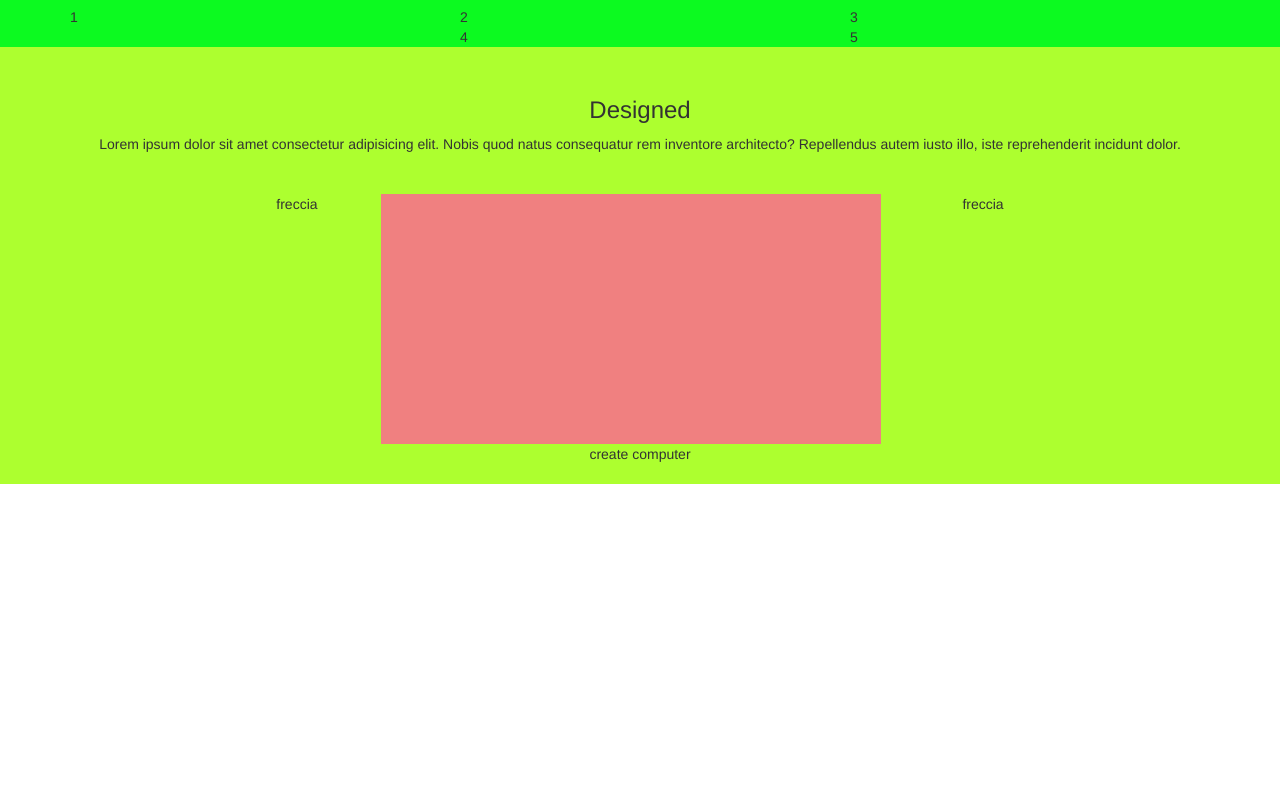
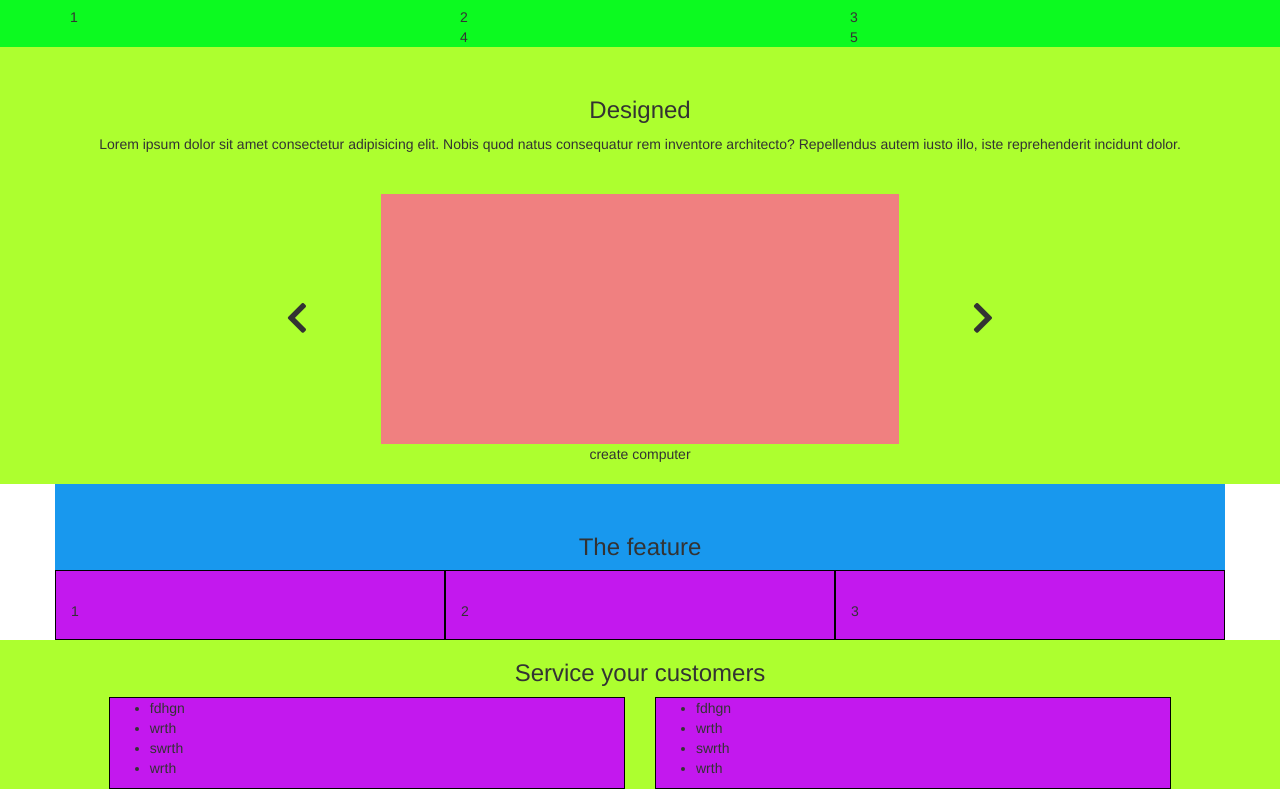
Before and after one commit to Giuseppe-Napoli/html-css-digitalocean, a plain HTML site: page index.html in a window 1280 px wide. Shown: the part 649-1438 px from the top of the page. Before the commit the page ends 1133 px from the top, so only its background shows below. Drawn offline with nearby package versions, Linux system fonts and the light colour scheme.

Commit message:
continuzione struttura

```diff
--- a/css/style.css
+++ b/css/style.css
@@ -24,7 +24,12 @@
 .blu{
   background-color: rgb(24, 152, 238);
   min-height: 100px;
+}
 
+.viola{
+  background-color: rgb(195, 24, 238);
+  border: 1px solid black;
+  min-height: 70px;
 }
 .gn-header-fixed{
   position: fixed;
@@ -62,8 +67,12 @@
 }
 
 .prova-img{
-  max-width: 500px;
+  max-width: 600px;
   height: 250px;
   background-color: lightcoral;
+}
 
+.freccia{
+  line-height: 250px;
+  font-size: 35px;
 }
--- a/index.html
+++ b/index.html
@@ -66,7 +66,6 @@
 
     <!-- MAIN -->
     <main>
-
       <!-- background img -->
       <div class="gn-main-background">
         <div class="container">
@@ -85,7 +84,6 @@
         </div>
       </div>
       <!-- /background img -->
-
 
       <!-- sezione top-main -->
       <div class="gn-main-top">
@@ -133,7 +131,6 @@
           </div>
         </div>
 
-
         <div class="container-fluid green">
           <div class="row text-center">
             <div class="col-xs-12 gn-pt-30">
@@ -144,12 +141,20 @@
                 autem iusto illo, iste reprehenderit incidunt dolor.
               </p>
             </div>
-            <div class="col-xs-8 col-xs-offset-2 gn-pt-30 ">
-              <div class="col-xs-2">freccia</div>
+            <div class="col-xs-8 col-xs-offset-2 gn-pt-30">
+              <div class="col-xs-2">
+                <span class="freccia">
+                  <i class="fas fa-chevron-left"></i>
+                </span>
+              </div>
               <div class="col-xs-8">
                 <div class="prova-img"></div>
               </div>
-              <div class="col-xs-2">freccia</div>
+              <div class="col-xs-2">
+                <span class="freccia">
+                  <i class="fas fa-chevron-right"></i>
+                </span>
+              </div>
             </div>
             <div class="row text-center">
               <div class="col-xs-12 gn-mb-20">create computer</div>
@@ -158,6 +163,50 @@
         </div>
       </div>
 
+      <div class="container blu">
+        <div class="row">
+          <div class="col-xs-12 text-center gn-pt-30">
+            <h3>The feature</h3>
+          </div>
+        </div>
+        <div class="row">
+          <div class="col-xs-12 col-md-4 gn-pt-30 viola">1</div>
+          <div class="col-xs-12 col-md-4 gn-pt-30 viola">2</div>
+          <div class="col-xs-12 col-md-4 gn-pt-30 viola">3</div>
+        </div>
+      </div>
+
+      <div class="container-fluid green">
+        <div class="gn-wrapper-85">
+          <div class="row">
+            <div class="col-xs-12 text-center">
+              <h3>Service your customers</h3>
+            </div>
+          </div>
+          <div class="row">
+            <div class="col-xs-12 col-md-6">
+              <div class="viola">
+                <ul>
+                  <li>fdhgn</li>
+                  <li>wrth</li>
+                  <li>swrth</li>
+                  <li>wrth</li>
+                </ul>
+              </div>
+            </div>
+            <div class="col-xs-12 col-md-6">
+              <div class="viola">
+                <ul>
+                  <li>fdhgn</li>
+                  <li>wrth</li>
+                  <li>swrth</li>
+                  <li>wrth</li>
+                </ul>
+              </div>
+            </div>
+          </div>
+        </div>
+      </div>
     </main>
     <!-- /MAIN -->
 
```
